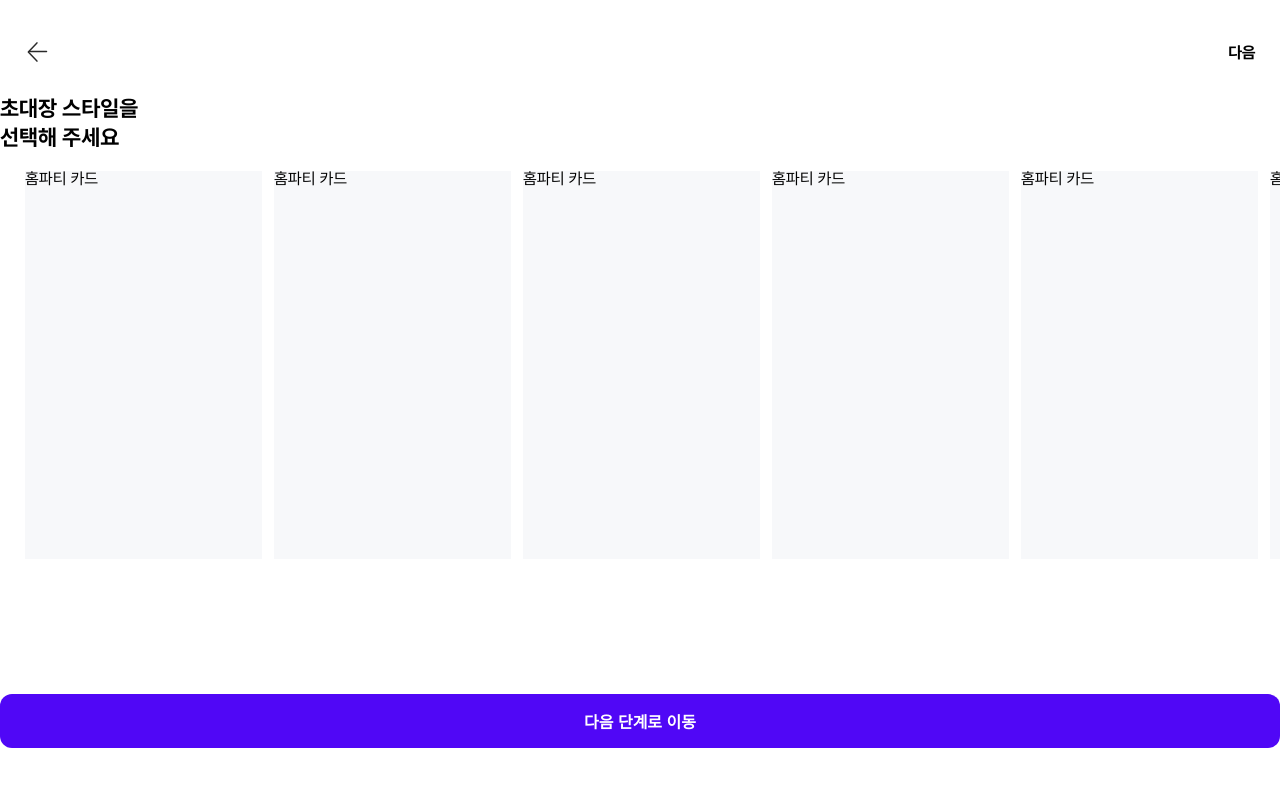
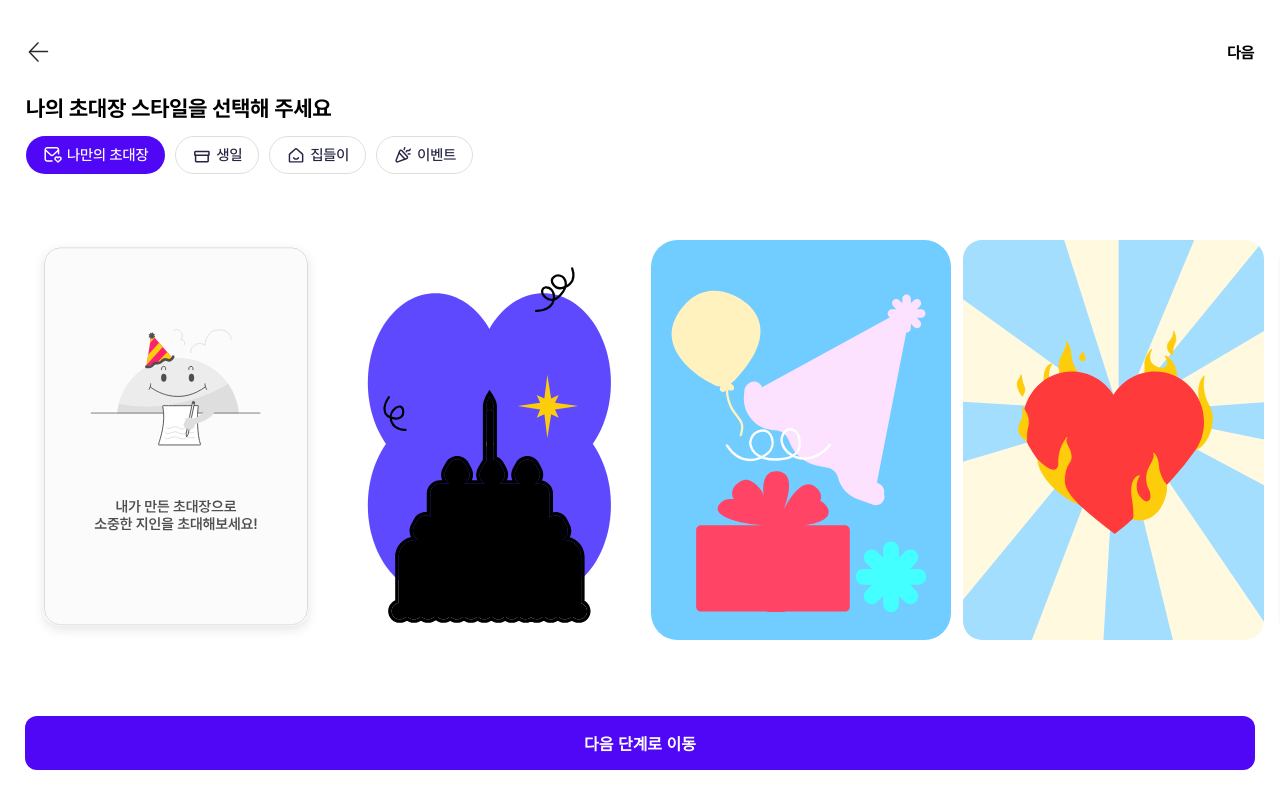
Before and after one commit to SeongYongLee/invitation-card, a Next.js app: page /create in a window 1280 px wide. Built offline with nearby package versions, Linux system fonts and the light colour scheme.

Commit message:
feat: 초대장 선택 페이지 작업

```diff
--- a/src/components/common/radio.tsx
+++ b/src/components/common/radio.tsx
@@ -20,7 +20,9 @@ interface RadioWrapperProps {
   defaultValueSetColor?: boolean
 }
 
-const RadioWrapper = styled(motion.div)<RadioWrapperProps>`
+const RadioWrapper = styled(motion.div, {
+  shouldForwardProp: (props) => props !== 'defaultValueSetColor',
+})<RadioWrapperProps>`
   display: flex;
   justify-content: center;
   align-items: center;
@@ -34,8 +36,10 @@ const RadioWrapper = styled(motion.div)<RadioWrapperProps>`
   border-radius: 29px;
   width: ${({ width }) => (width ? `${width}px` : 'fit-content')};
   height: ${({ height }) => (height ? `${height}px` : '36px')};
-  border: ${({ checked }) =>
-    `1px solid ${checked ? 'transparent' : theme.colors.gray03}`};
+  border: ${({ checked, defaultValueSetColor }) =>
+    `1px solid ${
+      checked || defaultValueSetColor ? 'transparent' : theme.colors.gray03
+    }`};
 
   transition: width 0.4s, height 0.4s, background-color 0.3s, border 0.3s;
 `
@@ -127,7 +131,7 @@ export default function Radio({
               >
                 {icon && (
                   <Image
-                    priority={true}
+                    priority
                     src={index === checkedValue ? icon.pressed : icon.default}
                     alt={text}
                     width={20}
--- a/src/components/common/title.tsx
+++ b/src/components/common/title.tsx
@@ -3,11 +3,13 @@ import styled from '@emotion/styled'
 import { motion } from 'framer-motion'
 import { fadeScaleVariant } from 'styles/motions'
 
+interface WrapperProps {
+  horizontalMargin?: number
+}
+
 const Wrapper = styled(motion.div, {
   shouldForwardProp: (props) => props !== 'horizontalMargin',
-})<{
-  horizontalMargin?: number
-}>`
+})<WrapperProps>`
   font-style: normal;
   font-weight: 700;
   font-size: 22px;
--- a/src/components/create/common/footer.tsx
+++ b/src/components/create/common/footer.tsx
@@ -3,7 +3,9 @@ import styled from '@emotion/styled'
 import Button from 'components/common/button'
 
 const StyledFooter = styled.footer`
-  height: 106px;
+  position: relative;
+  height: 84px;
+  margin: 0 25px;
   transform: translateY(-100%);
 `
 
--- a/src/components/create/first.tsx
+++ b/src/components/create/first.tsx
@@ -1,4 +1,6 @@
+import Image from 'next/image'
 import styled from '@emotion/styled'
+import Radio from 'components/common/radio'
 import { motion } from 'framer-motion'
 import { fadeScaleVariant } from 'styles/motions'
 import theme from 'styles/theme'
@@ -6,66 +8,132 @@ import { Swiper, SwiperSlide } from 'swiper/react'
 
 import Title from '../common/title'
 
+const values = [
+  {
+    text: '나만의 초대장',
+    icon: {
+      default: '/images/radio_card.svg',
+      pressed: '/images/radio_card_pressed.svg',
+    },
+  },
+  {
+    text: '생일',
+    icon: {
+      default: '/images/radio_gift.svg',
+      pressed: '/images/radio_gift_pressed.svg',
+    },
+  },
+  {
+    text: '집들이',
+    icon: {
+      default: '/images/radio_homeparty.svg',
+      pressed: '/images/radio_homeparty_pressed.svg',
+    },
+  },
+  {
+    text: '이벤트',
+    icon: {
+      default: '/images/radio_event.svg',
+      pressed: '/images/radio_event_pressed.svg',
+    },
+  },
+]
+
+const cards = [
+  {
+    src: '/images/card_empty.svg',
+  },
+  {
+    src: '/images/card_event_1.svg',
+  },
+  {
+    src: '/images/card_event_2.svg',
+  },
+  {
+    src: '/images/card_event_3.svg',
+  },
+  {
+    src: '/images/card_gift_1.svg',
+  },
+  {
+    src: '/images/card_gift_2.svg',
+  },
+  {
+    src: '/images/card_gift_3.svg',
+  },
+  {
+    src: '/images/card_homeparty_1.svg',
+  },
+  {
+    src: '/images/card_homeparty_2.svg',
+  },
+  {
+    src: '/images/card_homeparty_3.svg',
+  },
+]
+
+const ContentWrapper = styled(motion.div)`
+  position: relative;
+  height: calc(100% - 94px);
+`
+
+const StyleSelectWrapper = styled(motion.div)`
+  margin: 0 ${theme.margin.default}px;
+`
+
+const Divider = styled(motion.div)`
+  height: 13px;
+`
+
 const HomepartyCardWrapper = styled(motion.div)`
-  margin: 20px 0;
+  margin: 66px 0;
 
   .swiper-slide {
-    width: 237px;
+    width: fit-content;
   }
 `
 
 const HomepartyCard = styled(motion.div)`
+  position: relative;
   flex: 0 0 auto;
-  width: 237px;
-  height: 388px;
-
-  background-color: ${theme.colors.cta01};
+  height: 50vh;
+  aspect-ratio: 323 / 430;
 `
 
 export const CreateFirst = () => {
   return (
-    <motion.div initial="initial" animate="animate" variants={fadeScaleVariant}>
-      <Title text={'초대장 스타일을'} secondLineText={'선택해 주세요'} />
+    <ContentWrapper
+      initial="initial"
+      animate="animate"
+      variants={fadeScaleVariant}
+    >
+      <StyleSelectWrapper>
+        <Title text={'나의 초대장 스타일을 선택해 주세요'} />
+        <Divider />
+        <Radio
+          name={'style'}
+          values={values}
+          defaultValueIndex={0}
+          defaultValueSetColor
+        />
+      </StyleSelectWrapper>
       <HomepartyCardWrapper>
         <Swiper
           slidesPerView={'auto'}
           spaceBetween={12}
-          slidesOffsetBefore={25}
-          slidesOffsetAfter={25}
+          slidesOffsetBefore={theme.margin.default}
+          slidesOffsetAfter={theme.margin.default}
           grabCursor={true}
         >
-          <SwiperSlide>
-            <HomepartyCard variants={fadeScaleVariant}>
-              홈파티 카드
-            </HomepartyCard>
-          </SwiperSlide>
-          <SwiperSlide>
-            <HomepartyCard variants={fadeScaleVariant}>
-              홈파티 카드
-            </HomepartyCard>
-          </SwiperSlide>
-          <SwiperSlide>
-            <HomepartyCard variants={fadeScaleVariant}>
-              홈파티 카드
-            </HomepartyCard>
-          </SwiperSlide>
-          <SwiperSlide>
-            <HomepartyCard variants={fadeScaleVariant}>
-              홈파티 카드
-            </HomepartyCard>
-          </SwiperSlide>
-          <SwiperSlide>
-            <HomepartyCard variants={fadeScaleVariant}>
-              홈파티 카드
-            </HomepartyCard>
-          </SwiperSlide>
-          <SwiperSlide>
-            <HomepartyCard variants={fadeScaleVariant}>
-              홈파티 카드
-            </HomepartyCard>
-          </SwiperSlide>
+          {cards.map(({ src }, index) => (
+            <SwiperSlide key={index}>
+              <HomepartyCard variants={fadeScaleVariant}>
+                <Image src={src} alt={src} fill priority />
+              </HomepartyCard>
+            </SwiperSlide>
+          ))}
         </Swiper>
       </HomepartyCardWrapper>
-    </motion.div>
+    </ContentWrapper>
   )
 }
--- a/src/components/main/card/homeparty.tsx
+++ b/src/components/main/card/homeparty.tsx
@@ -106,7 +106,7 @@ const HomePartyCard = () => {
         <Reaction>
           <ReactionType>
             <Image
-              priority={true}
+              priority
               src="/images/heart.svg"
               alt="heart"
               width={24}
--- /dev/null
+++ b/src/contexts/create.ts
@@ -0,0 +1,3 @@
+import React from 'react'
+
+export const CreateContext = React.createContext(null)
--- a/src/pages/create.tsx
+++ b/src/pages/create.tsx
@@ -19,11 +19,13 @@ import theme from 'styles/theme'
 
 const totalStep = 5
 
-const Container = styled(motion.div)`
-  height: 100vh;
-`
+interface ContainerProps {
+  isDarkMode: boolean
+}
 
-const Content = styled(motion.div)<{ isDarkMode: boolean }>`
+const Container = styled(motion.div, {
+  shouldForwardProp: (props) => props !== 'isDarkMode',
+})<ContainerProps>`
   height: 100vh;
 
   background-color: ${({ isDarkMode }) =>
@@ -32,6 +34,10 @@ const Content = styled(motion.div)<{ isDarkMode: boolean }>`
     isDarkMode ? theme.colors.white : theme.colors.black};
 
   transition: background-color 0.3s;
+`
+
+const ContentWrapper = styled(motion.div)`
+  height: 100vh;
 `
 
 const Create: NextPage = () => {
@@ -70,15 +76,15 @@ const Create: NextPage = () => {
       animate="animate"
       exit="exit"
       variants={fadeScaleVariant}
+      isDarkMode={isDarkMode}
     >
-      <Content
+      <ContentWrapper
         initial="initial"
         animate="animate"
         variants={fadeScaleVariant}
-        isDarkMode={isDarkMode}
       >
         <Header
-          padding="40px 25px 30px"
+          padding={`40px ${theme.margin.default}px 30px`}
           previousContent={
             <Image
               src={
@@ -95,7 +101,7 @@ const Create: NextPage = () => {
           nextContent={<div onClick={nextStep}>다음</div>}
         />
         {CreateContainers[step - 1]}
-      </Content>
+      </ContentWrapper>
       <CreateFooter
         text={totalStep === step ? '홈으로 돌아가기' : '다음 단계로 이동'}
         nextStep={nextStep}
--- a/src/pages/index.tsx
+++ b/src/pages/index.tsx
@@ -133,7 +133,7 @@ const Home: NextPage = () => {
         previousContent={<Logo />}
         nextContent={
           <Image
-            priority={true}
+            priority
             onClick={pushMyPage}
             src="/images/profile.svg"
             alt="profile"
@@ -146,7 +146,7 @@ const Home: NextPage = () => {
         <CreateArea variants={fadeScaleVariant}>
           <ImageWrapper>
             <Image
-              priority={true}
+              priority
               src="/images/balloon.svg"
               alt="balloon"
               width={100}
```
